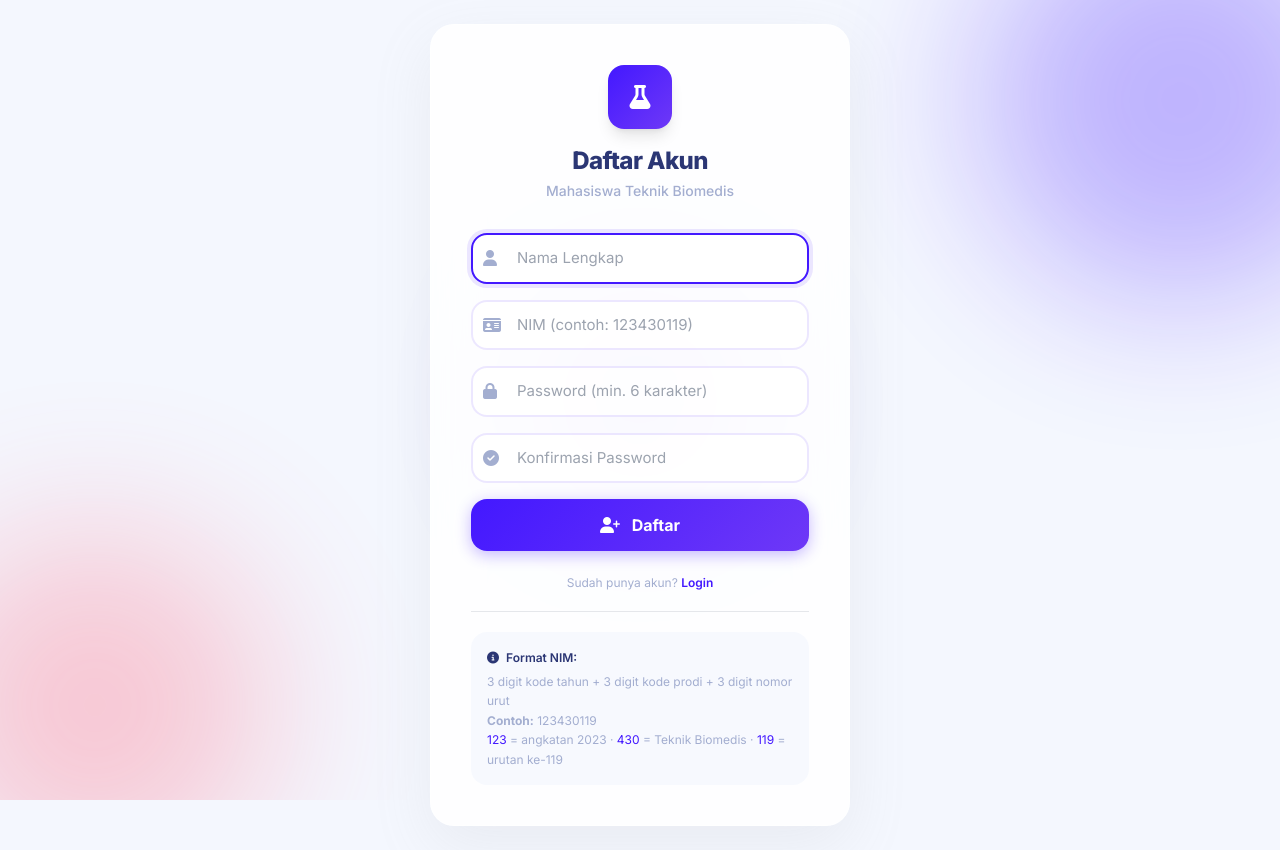
After one commit to miracleboy-rw/simlab, a PHP site: page /simlab/auth/register.php in a window 1280 px wide. The commit adds this page. Run offline with PHP 8.4, Linux system fonts and the light colour scheme; some libraries are stand-ins or nearby versions.

Commit message:
feat: add student registration with NIM validation + remove demo accounts from login

```diff
--- /dev/null
+++ b/simlab/auth/register.php
@@ -0,0 +1,150 @@
+<?php
+session_start();
+require_once '../config/database.php';
+require_once '../config/functions.php';
+if (isLoggedIn()) { redirect('../index.php'); }
+
+$error = '';
+$success = '';
+
+if ($_SERVER['REQUEST_METHOD'] === 'POST') {
+    $nama_lengkap = trim($_POST['nama_lengkap'] ?? '');
+    $nim = trim($_POST['nim'] ?? '');
+    $password = $_POST['password'] ?? '';
+    $confirm_password = $_POST['confirm_password'] ?? '';
+
+    if (!$nama_lengkap || !$nim || !$password) {
+        $error = 'Semua field wajib diisi.';
+    } elseif ($password !== $confirm_password) {
+        $error = 'Password tidak cocok.';
+    } elseif (strlen($password) < 6) {
+        $error = 'Password minimal 6 karakter.';
+    } elseif (!preg_match('/^\d{9}$/', $nim)) {
+        $error = 'NIM harus 9 digit angka.';
+    } else {
+        $tahun_kode = substr($nim, 0, 3);
+        $kode_prodi = substr($nim, 3, 3);
+        $no_urut = (int)substr($nim, 6, 3);
+        $tahun_ajaran = 1900 + (int)$tahun_kode;
+        $tahun_sekarang = (int)date('Y');
+        $kode_tahun_sekarang = $tahun_sekarang - 1900;
+
+        $errors = [];
+
+        if ((int)$tahun_kode < 123 || (int)$tahun_kode > $kode_tahun_sekarang) {
+            $tahun_min = 2023;
+            $errors[] = "Kode tahun <strong>$tahun_kode</strong> tidak valid. (Kode tahun $tahun_kode = angkatan $tahun_ajaran, kode tahun $kode_tahun_sekarang = angkatan $tahun_sekarang)";
+        }
+        if ($kode_prodi !== '430') {
+            $errors[] = "Kode prodi <strong>$kode_prodi</strong> tidak valid. Kode prodi Teknik Biomedis adalah <strong>430</strong>.";
+        }
+        if ($no_urut < 1 || $no_urut > 150) {
+            $errors[] = "Nomor urut <strong>$no_urut</strong> tidak valid. (001-150)";
+        }
+
+        if (!empty($errors)) {
+            $error = implode('<br>', $errors);
+        } else {
+            $cek = fetchOne("SELECT id FROM users WHERE nim_nidn = ?", [$nim]);
+            if ($cek) {
+                $error = "NIM <strong>$nim</strong> sudah terdaftar.";
+            } else {
+                $hash = password_hash($password, PASSWORD_DEFAULT);
+                $username = $nim;
+                query("INSERT INTO users (username, password, role, nama_lengkap, nim_nidn) VALUES (?, ?, 'mahasiswa', ?, ?)",
+                    [$username, $hash, $nama_lengkap, $nim]);
+                $success = 'Akun berhasil dibuat! Silakan login.';
+            }
+        }
+    }
+}
+?>
+<!DOCTYPE html>
+<html lang="id">
+<head>
+    <meta charset="UTF-8">
+    <meta name="viewport" content="width=device-width, initial-scale=1.0">
+    <title>SIFLAB-BM — Daftar Akun</title>
+    <script src="https://cdn.tailwindcss.com"></script>
+    <script>tailwind.config={theme:{extend:{colors:{primary:'#4318FF',secondary:'#6E38F7',accent:'#FF5B75',navy:'#2B3674',soft:'#F4F7FE',muted:'#A3AED0'},borderRadius:{'3xl':'24px'}}}}</script>
+    <link rel="stylesheet" href="https://cdnjs.cloudflare.com/ajax/libs/font-awesome/6.5.1/css/all.min.css">
+    <link href="https://fonts.googleapis.com/css2?family=Inter:wght@400;500;600;700;800&display=swap" rel="stylesheet">
+    <style>
+        * { margin: 0; padding: 0; box-sizing: border-box; }
+        body { font-family: 'Inter', sans-serif; background: #F4F7FE; min-height: 100vh; display: flex; align-items: center; justify-content: center; padding: 1.5rem; }
+        .login-bg { position: fixed; inset: 0; overflow: hidden; pointer-events: none; z-index: 0; }
+        .login-bg .orb { position: absolute; border-radius: 50%; filter: blur(80px); opacity: 0.3; }
+        .orb-1 { width: 400px; height: 400px; background: #4318FF; top: -100px; right: -100px; }
+        .orb-2 { width: 350px; height: 350px; background: #FF5B75; bottom: -80px; left: -80px; }
+        .orb-3 { width: 200px; height: 200px; background: #6E38F7; top: 50%; left: 50%; transform: translate(-50%, -50%); }
+        .glass-card { background: rgba(255,255,255,0.85); backdrop-filter: blur(24px); border: 1px solid rgba(255,255,255,0.5); border-radius: 24px; box-shadow: 0 20px 60px rgba(153,153,153,0.12); }
+        .glass-input { background: rgba(255,255,255,0.8); border: 2px solid rgba(67,24,255,0.1); border-radius: 16px; padding: 0.75rem 1rem 0.75rem 2.75rem; color: #2B3674; font-size: 0.9375rem; width: 100%; outline: none; transition: all 0.3s; }
+        .glass-input:focus { border-color: #4318FF; box-shadow: 0 0 0 4px rgba(67,24,255,0.1); background: white; }
+        .btn-login { background: linear-gradient(135deg, #4318FF, #6E38F7); color: white; border-radius: 16px; padding: 0.875rem; font-weight: 700; font-size: 1rem; border: none; cursor: pointer; transition: all 0.3s; width: 100%; box-shadow: 0 4px 15px rgba(67,24,255,0.3); }
+        .btn-login:hover { box-shadow: 0 8px 30px rgba(67,24,255,0.4); transform: translateY(-2px); }
+    </style>
+</head>
+<body>
+    <div class="login-bg"><div class="orb orb-1"></div><div class="orb orb-2"></div><div class="orb orb-3"></div></div>
+
+    <div class="glass-card w-full max-w-[420px] relative z-10 p-8 sm:p-10">
+        <div class="text-center mb-8">
+            <div class="w-16 h-16 mx-auto mb-4 rounded-2xl bg-gradient-to-br from-primary to-secondary flex items-center justify-center shadow-lg">
+                <i class="fas fa-flask text-white text-2xl"></i>
+            </div>
+            <h1 class="text-2xl font-extrabold text-navy tracking-tight">Daftar Akun</h1>
+            <p class="text-muted text-sm mt-1 font-medium">Mahasiswa Teknik Biomedis</p>
+        </div>
+
+        <?php if ($error): ?>
+        <div class="bg-red-50 border border-red-200 text-red-600 rounded-2xl px-4 py-3 text-sm font-medium mb-6 flex items-center gap-2">
+            <i class="fas fa-exclamation-circle"></i> <?= $error ?>
+        </div>
+        <?php endif; ?>
+
+        <?php if ($success): ?>
+        <div class="bg-emerald-50 border border-emerald-200 text-emerald-600 rounded-2xl px-4 py-3 text-sm font-medium mb-6 flex items-center gap-2">
+            <i class="fas fa-check-circle"></i> <?= $success ?>
+        </div>
+        <div class="text-center mt-4">
+            <a href="login.php" class="text-primary font-semibold text-sm hover:underline"><i class="fas fa-arrow-left mr-1"></i> Login Sekarang</a>
+        </div>
+        <?php else: ?>
+
+        <form method="POST" class="space-y-4">
+            <div class="relative">
+                <i class="fas fa-user absolute left-3 top-1/2 -translate-y-1/2 text-muted"></i>
+                <input type="text" name="nama_lengkap" class="glass-input" placeholder="Nama Lengkap" value="<?= htmlspecialchars($nama_lengkap ?? '') ?>" required autofocus>
+            </div>
+            <div class="relative">
+                <i class="fas fa-id-card absolute left-3 top-1/2 -translate-y-1/2 text-muted"></i>
+                <input type="text" name="nim" class="glass-input" placeholder="NIM (contoh: 123430119)" value="<?= htmlspecialchars($nim ?? '') ?>" required maxlength="9">
+            </div>
+            <div class="relative">
+                <i class="fas fa-lock absolute left-3 top-1/2 -translate-y-1/2 text-muted"></i>
+                <input type="password" name="password" class="glass-input" placeholder="Password (min. 6 karakter)" required>
+            </div>
+            <div class="relative">
+                <i class="fas fa-check-circle absolute left-3 top-1/2 -translate-y-1/2 text-muted"></i>
+                <input type="password" name="confirm_password" class="glass-input" placeholder="Konfirmasi Password" required>
+            </div>
+            <button type="submit" class="btn-login">
+                <i class="fas fa-user-plus mr-2"></i> Daftar
+            </button>
+        </form>
+
+        <div class="text-center mt-6">
+            <p class="text-xs text-muted">Sudah punya akun? <a href="login.php" class="text-primary font-semibold hover:underline">Login</a></p>
+        </div>
+
+        <hr class="divider my-5">
+        <div class="bg-soft/70 rounded-2xl p-4 text-xs text-muted leading-relaxed">
+            <p class="font-semibold text-navy mb-1"><i class="fas fa-info-circle mr-1"></i> Format NIM:</p>
+            3 digit kode tahun + 3 digit kode prodi + 3 digit nomor urut<br>
+            <strong>Contoh:</strong> 123430119<br>
+            <span class="text-primary">123</span> = angkatan 2023 &middot; <span class="text-primary">430</span> = Teknik Biomedis &middot; <span class="text-primary">119</span> = urutan ke-119
+        </div>
+        <?php endif; ?>
+    </div>
+</body>
+</html>
--- a/simlab/config/database.php
+++ b/simlab/config/database.php
@@ -1,8 +1,8 @@
 <?php
-$host = 'localhost';
-$dbname = 'simlab';
-$username = 'root';
-$password = '';
+$host = 'sql313.infinityfree.com';
+$dbname = 'if0_42116915_simlab';
+$username = 'if0_42116915';
+$password = 'DWikOywMWjq';
 
 try {
     $pdo = new PDO("mysql:host=$host;dbname=$dbname;charset=utf8mb4", $username, $password);
```
Also changed, not shown: cookies.txt (added, +7 -0 lines), cookies2.txt (added, +7 -0 lines), simlab/auth/login.php (+3 -9 lines), simlab/setup.php (+18 -10 lines).
